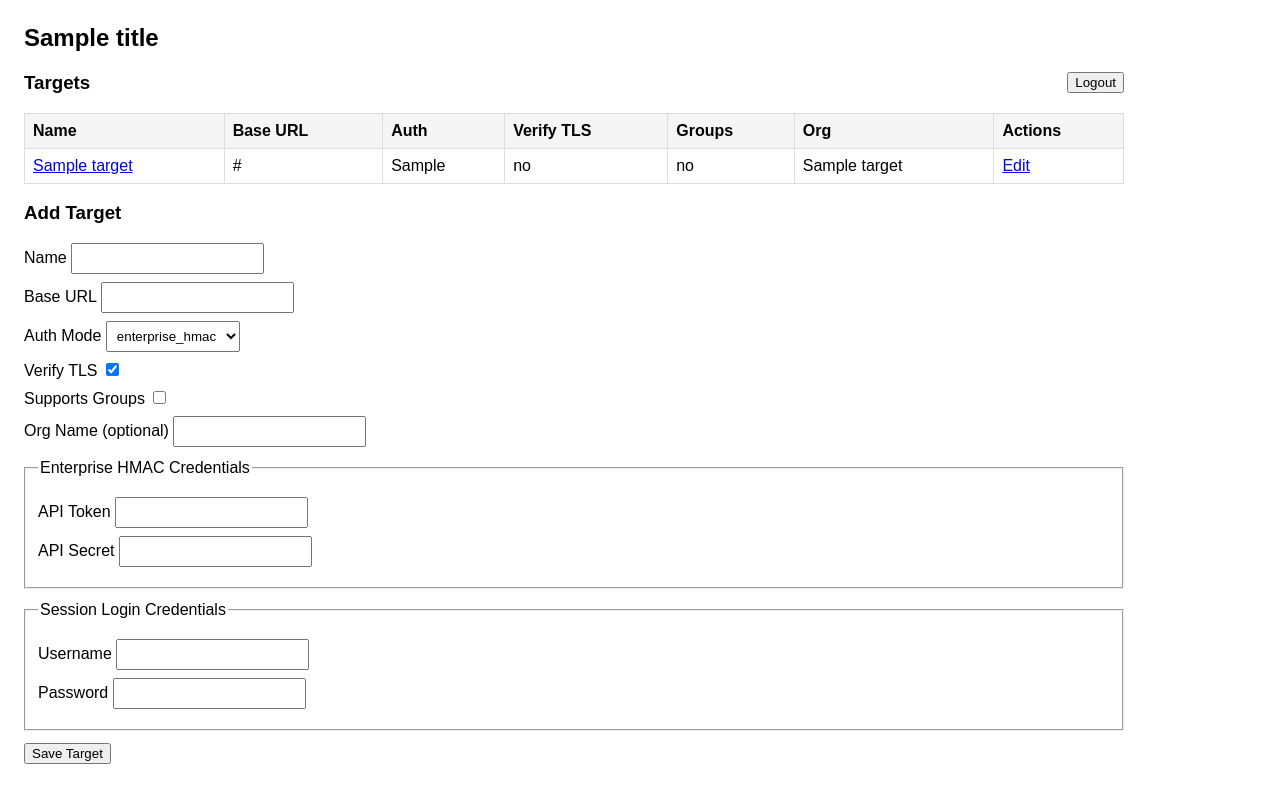
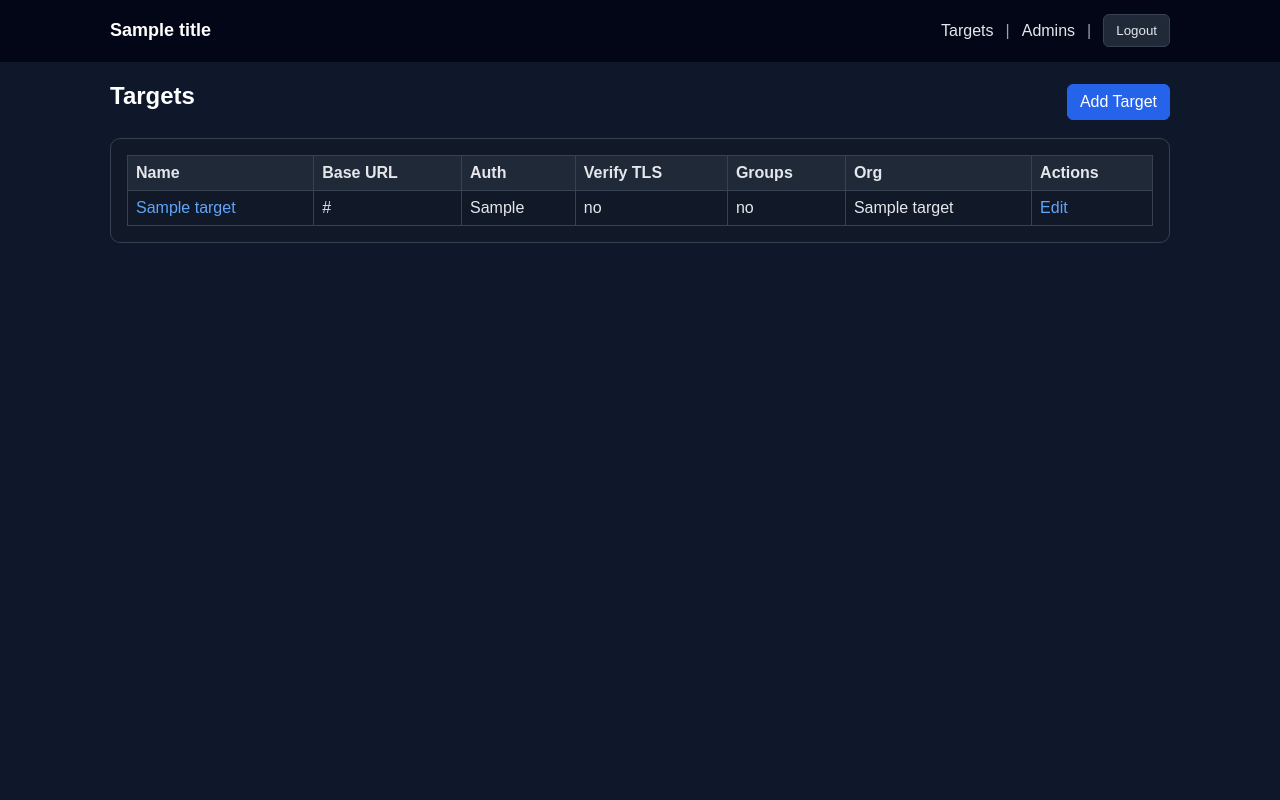
Before and after one commit to SDenbow/pritunl-bulk-admin, a FastAPI app: template app/templates/targets.html in a window 1280 px wide. Run offline with FastAPI, Linux system fonts and the light colour scheme; the template is opened without the code that fills it: most values are stand-ins (such as "Sample title", 1, 10 or a date in 2020).

Commit message:
UI cleanup: dark theme, improved layout, separate Add Target page, refined login form

```diff
--- a/app/main.py
+++ b/app/main.py
@@ -1,4 +1,5 @@
 from fastapi import FastAPI
+from fastapi.staticfiles import StaticFiles
 from starlette.templating import Jinja2Templates
 
 from .settings import settings
@@ -22,6 +23,8 @@ def create_app() -> FastAPI:
 
     app = FastAPI()
 
+    app.mount('/static', StaticFiles(directory='app/static'), name='static')
+
     Base.metadata.create_all(bind=engine)
 
     app.state.templates = Jinja2Templates(directory="app/templates")
--- /dev/null
+++ b/app/static/app.css
@@ -0,0 +1,164 @@
+:root{
+  /* Dark theme base (Pritunl-ish) */
+  --bg:#0f172a;            /* page background */
+  --panel:#111827;         /* cards / panels */
+  --panel-2:#1f2937;       /* table headers / inputs */
+  --text:#e5e7eb;          /* primary text */
+  --muted:#9ca3af;         /* secondary text */
+  --border:#374151;        /* borders */
+  --link:#60a5fa;
+
+  --danger:#dc2626;
+  --warn:#d97706;
+  --ok:#059669;
+}
+
+*{ box-sizing:border-box; }
+
+body{
+  font-family: Arial, sans-serif;
+  margin:0;
+  background:var(--bg);
+  color:var(--text);
+}
+
+a{ color:var(--link); text-decoration:none; }
+a:hover{ text-decoration:underline; }
+
+.container{
+  max-width:1100px;
+  margin:0 auto;
+  padding:20px;
+}
+
+/* Top bar */
+.topbar{
+  background:#020617;
+  border-bottom:1px solid #020617;
+}
+.topbar .inner{
+  max-width:1100px;
+  margin:0 auto;
+  padding:14px 20px;
+  display:flex;
+  align-items:center;
+  justify-content:space-between;
+  gap:12px;
+}
+.brand{ font-size:18px; font-weight:700; color:#fff; }
+.nav{ display:flex; gap:12px; align-items:center; }
+.nav .sep{ color:var(--muted); }
+.topbar a{ color:#e5e7eb; }
+.topbar a:hover{ color:#ffffff; }
+
+/* Typography */
+h1,h2,h3{ margin:0 0 12px 0; color:#ffffff; }
+p{ margin:0 0 12px 0; color:var(--muted); }
+label{ font-weight:600; color:#ffffff; }
+
+.small{ font-size:12px; color:var(--muted); }
+
+/* Cards / panels */
+.card{
+  border:1px solid var(--border);
+  background:var(--panel);
+  border-radius:10px;
+  padding:16px;
+  margin:16px 0;
+}
+
+/* Layout helpers */
+.row{ margin:10px 0; }
+.grid{
+  display:grid;
+  grid-template-columns: 1fr 1fr;
+  gap:12px;
+}
+@media (max-width: 780px){
+  .grid{ grid-template-columns: 1fr; }
+}
+
+/* Forms */
+input, select{
+  width:100%;
+  padding:8px 10px;
+  border:1px solid var(--border);
+  border-radius:6px;
+  background:var(--panel-2);
+  color:var(--text);
+}
+input::placeholder{ color:#6b7280; }
+
+fieldset{
+  border:1px solid var(--border);
+  border-radius:8px;
+  padding:14px;
+}
+legend{ padding:0 8px; color:var(--muted); }
+
+/* Buttons */
+.btn{
+  display:inline-block;
+  padding:8px 12px;
+  border-radius:6px;
+  border:1px solid var(--border);
+  background:var(--panel-2);
+  color:var(--text);
+  cursor:pointer;
+}
+.btn.primary{
+  background:#2563eb;
+  border-color:#2563eb;
+  color:white;
+}
+.btn.danger{
+  background:var(--danger);
+  border-color:var(--danger);
+  color:white;
+}
+.btn:disabled{
+  opacity:.6;
+  cursor:not-allowed;
+}
+
+/* Alerts */
+.alert{
+  border:1px solid var(--border);
+  border-left-width:6px;
+  border-radius:8px;
+  padding:10px 12px;
+  margin:12px 0;
+  background:var(--panel);
+}
+.alert.error{ border-left-color:var(--danger); }
+.alert.warn{ border-left-color:var(--warn); }
+.alert.ok{ border-left-color:var(--ok); }
+.alert .title{ font-weight:700; margin-bottom:4px; }
+
+/* Tables */
+table{
+  border-collapse:collapse;
+  width:100%;
+  background:var(--panel);
+}
+th, td{
+  border:1px solid var(--border);
+  padding:8px;
+  vertical-align:top;
+  color:var(--text);
+}
+th{
+  background:var(--panel-2);
+  text-align:left;
+  font-weight:600;
+}
+
+/* Narrow, centered forms (login, setup, etc.) */
+.form-narrow {
+  max-width: 420px;
+  margin: 40px auto;
+}
+
+.form-narrow .btn {
+  width: auto;
+}
--- a/app/templates/base.html
+++ b/app/templates/base.html
@@ -3,20 +3,26 @@
 <head>
   <meta charset="utf-8">
   <title>{{ title or "Pritunl Bulk Admin" }}</title>
-  <style>
-    body { font-family: Arial, sans-serif; margin: 24px; max-width: 1100px; }
-    table { border-collapse: collapse; width: 100%; }
-    th, td { border: 1px solid #ddd; padding: 8px; }
-    th { background: #f5f5f5; text-align: left; }
-    .error { color: #b00020; margin: 8px 0; }
-    .msg { margin: 8px 0; }
-    fieldset { margin: 12px 0; padding: 12px; }
-    input, select { padding: 6px; }
-    .row { margin: 8px 0; }
-  </style>
+  <link rel="stylesheet" href="/static/app.css">
 </head>
 <body>
-  <h2>{{ title or "Pritunl Bulk Admin" }}</h2>
-  {% block content %}{% endblock %}
+  <div class="topbar">
+    <div class="inner">
+      <div class="brand">{{ title or "Pritunl Bulk Admin" }}</div>
+      <div class="nav">
+        <a href="/targets">Targets</a>
+        <span class="sep">|</span>
+        <a href="/superadmin">Admins</a>
+        <span class="sep">|</span>
+        <form method="post" action="/logout" style="margin:0">
+          <button class="btn" type="submit">Logout</button>
+        </form>
+      </div>
+    </div>
+  </div>
+
+  <div class="container">
+    {% block content %}{% endblock %}
+  </div>
 </body>
 </html>
--- a/app/templates/targets.html
+++ b/app/templates/targets.html
@@ -1,16 +1,33 @@
 {% extends "base.html" %}
 {% block content %}
-  <form method="post" action="/logout" style="float:right;">
-    <button type="submit">Logout</button>
-  </form>
 
-  {% if error %}<div class="error">{{ error }}</div>{% endif %}
+<div style="display:flex; align-items:center; justify-content:space-between; gap:12px;">
+  <h2>Targets</h2>
+  <a class="btn primary" href="/targets/new">Add Target</a>
+</div>
 
-  <h3>Targets</h3>
+{% if error %}
+  <div class="alert error">
+    <div class="title">Error</div>
+    <div>{{ error }}</div>
+  </div>
+{% endif %}
+
+<div class="card">
+  {% if targets and targets|length > 0 %}
     <table>
+      <thead>
         <tr>
-  <th>Name</th><th>Base URL</th><th>Auth</th><th>Verify TLS</th><th>Groups</th><th>Org</th><th>Actions</th>
+          <th>Name</th>
+          <th>Base URL</th>
+          <th>Auth</th>
+          <th>Verify TLS</th>
+          <th>Groups</th>
+          <th>Org</th>
+          <th>Actions</th>
         </tr>
+      </thead>
+      <tbody>
         {% for t in targets %}
           <tr>
             <td><a href="/targets/{{ t.id }}">{{ t.name }}</a></td>
@@ -22,38 +39,11 @@
             <td><a href="/targets/{{ t.id }}/edit">Edit</a></td>
           </tr>
         {% endfor %}
+      </tbody>
     </table>
-
-  <h3>Add Target</h3>
-  <form method="post" action="/targets">
-    <div class="row"><label>Name <input name="name" required></label></div>
-    <div class="row"><label>Base URL <input name="base_url" required></label></div>
-
-    <div class="row">
-      <label>Auth Mode
-        <select name="auth_mode" required>
-          <option value="enterprise_hmac">enterprise_hmac</option>
-          <option value="session_login">session_login</option>
-        </select>
-      </label>
+  {% else %}
+    <div class="small">No targets yet. Click <b>Add Target</b> to create one.</div>
+  {% endif %}
 </div>
 
-    <div class="row"><label>Verify TLS <input name="verify_tls" type="checkbox" checked></label></div>
-    <div class="row"><label>Supports Groups <input name="supports_groups" type="checkbox"></label></div>
-    <div class="row"><label>Org Name (optional) <input name="org_name"></label></div>
-
-    <fieldset>
-      <legend>Enterprise HMAC Credentials</legend>
-      <div class="row"><label>API Token <input name="api_token"></label></div>
-      <div class="row"><label>API Secret <input name="api_secret"></label></div>
-    </fieldset>
-
-    <fieldset>
-      <legend>Session Login Credentials</legend>
-      <div class="row"><label>Username <input name="login_user"></label></div>
-      <div class="row"><label>Password <input name="login_pass" type="password"></label></div>
-    </fieldset>
-
-    <button type="submit">Save Target</button>
-  </form>
 {% endblock %}
```
Also changed, not shown: app/targets/routes.py (+59 -0 lines), app/templates/login.html (+35 -6 lines), app/templates/target_new.html (added, +89 -0 lines). Lines whose indentation alone changed are shown as unchanged.
